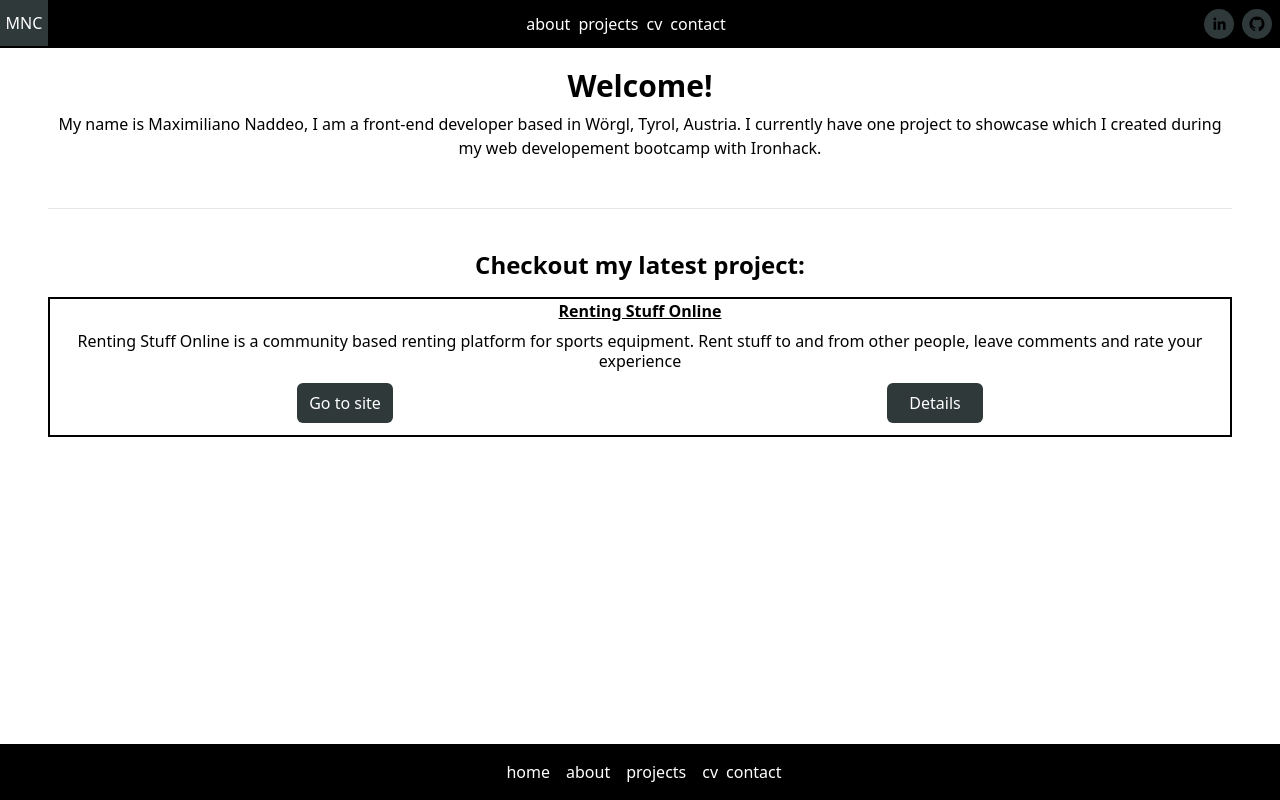
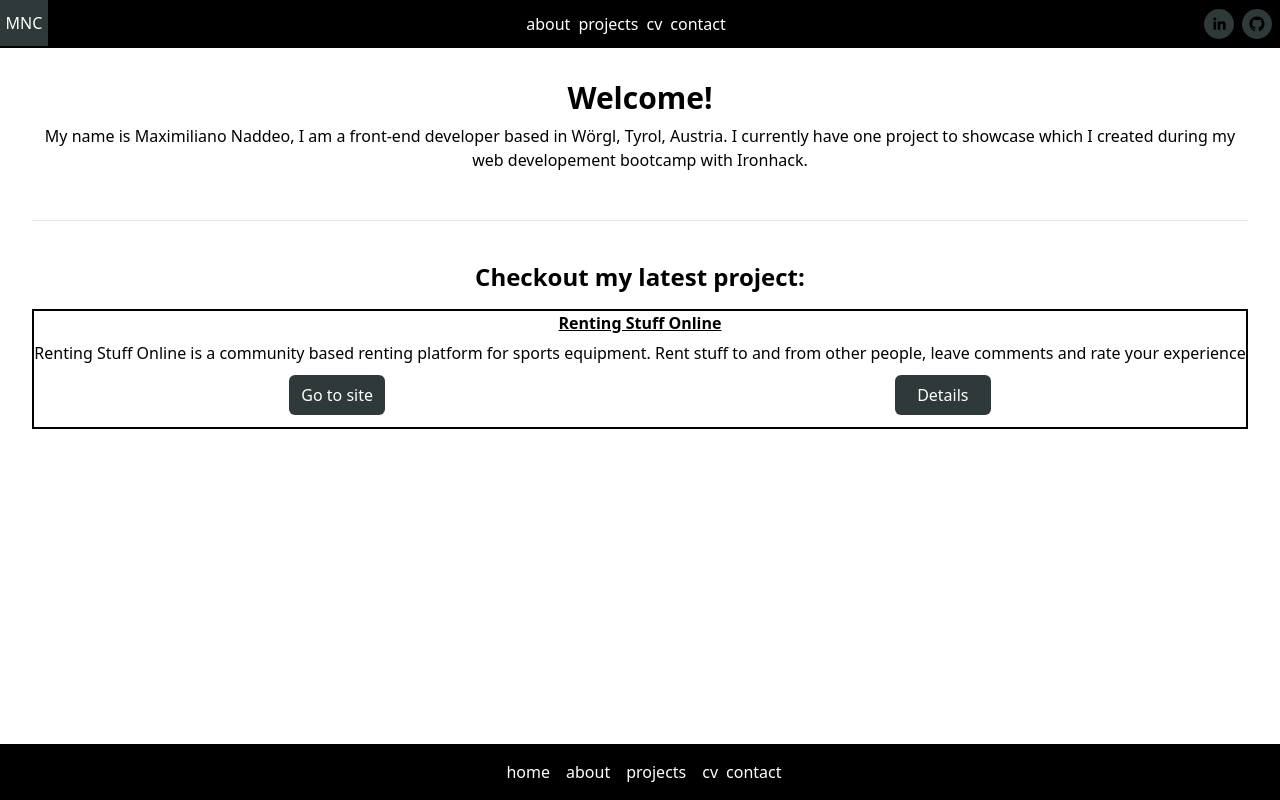
Before and after one commit to mwnCoding/portfolio, a React (Vite) app: page / in a window 1280 px wide. Built offline with nearby package versions, Linux system fonts and the light colour scheme.

Commit message:
change footer css

```diff
--- a/src/components/Footer.jsx
+++ b/src/components/Footer.jsx
@@ -4,7 +4,7 @@ function Footer() {
   return (
     <footer
       id="footer"
-      className="flex justify-center items-center bg-black text-white w-screen mt-auto py-4"
+      className="flex justify-center items-center bg-black text-white w-screen py-4 mt-auto"
     >
       <Link to="/">
         <span className="mx-2">home</span>
--- a/src/components/Navbar.jsx
+++ b/src/components/Navbar.jsx
@@ -3,7 +3,7 @@ import { SocialIcon } from "react-social-icons";
 
 function Navbar() {
   return (
-    <nav className="bg-black border-black flex flex-row items-center justify-between h-12 mb-5 pr-2">
+    <nav className="bg-black border-black flex flex-row items-center justify-between h-12 mb-8 pr-2">
       <Link to="/">
         <div className="w-12 h-12 bg-gnarly-grey border-b-black border-b-2 flex justify-center items-center">
           <span className="text-white text-center">MNC</span>
--- a/src/pages/HomePage.jsx
+++ b/src/pages/HomePage.jsx
@@ -1,9 +1,11 @@
 import "../index.css";
+
+import { Link } from "react-router-dom";
 
 function HomePage() {
   return (
     <>
-      <div className="flex flex-col items-center mb-10 mx-12">
+      <div className="flex flex-col items-center mb-10 mx-8">
         <h1 className="text-3xl font-bold mb-2 text-center">Welcome!</h1>
         <p className="mb-12 text-center">
           My name is Maximiliano Naddeo, I am a front-end developer based in
@@ -28,9 +30,11 @@ function HomePage() {
                   Go to site
                 </button>
               </a>
-              <button className="bg-gnarly-grey text-white rounded-md p-2 w-24">
-                Details
-              </button>
+              <Link to="/project/:0">
+                <button className="bg-gnarly-grey text-white rounded-md p-2 w-24">
+                  Details
+                </button>
+              </Link>
             </div>
           </div>
         </div>
```
Also changed, not shown: src/index.css (line endings or trailing spaces).
